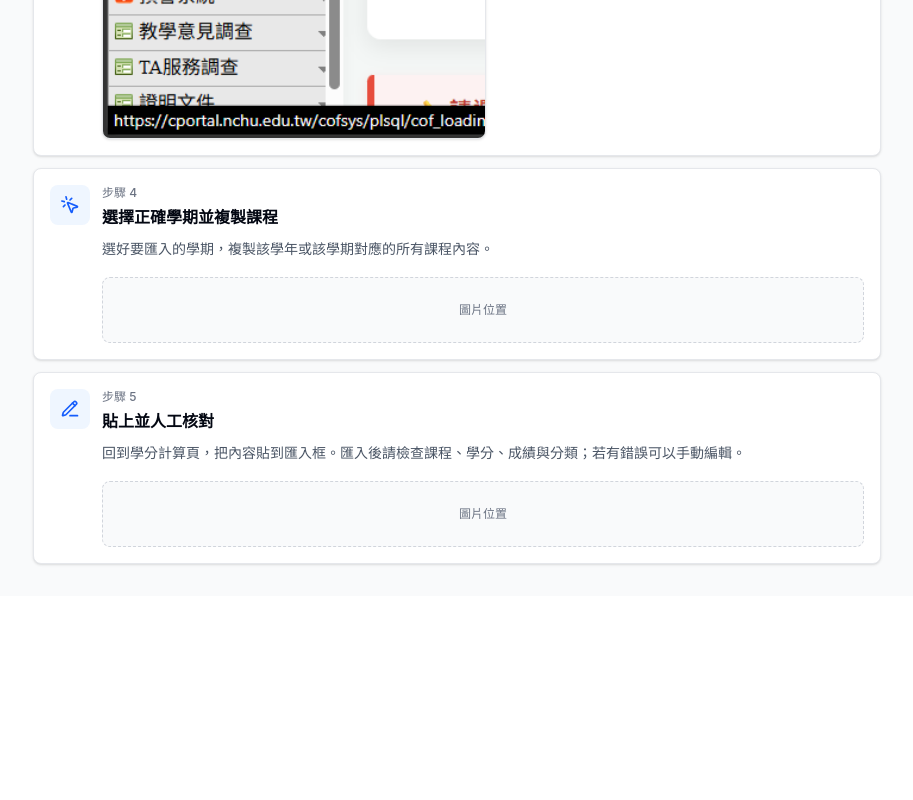
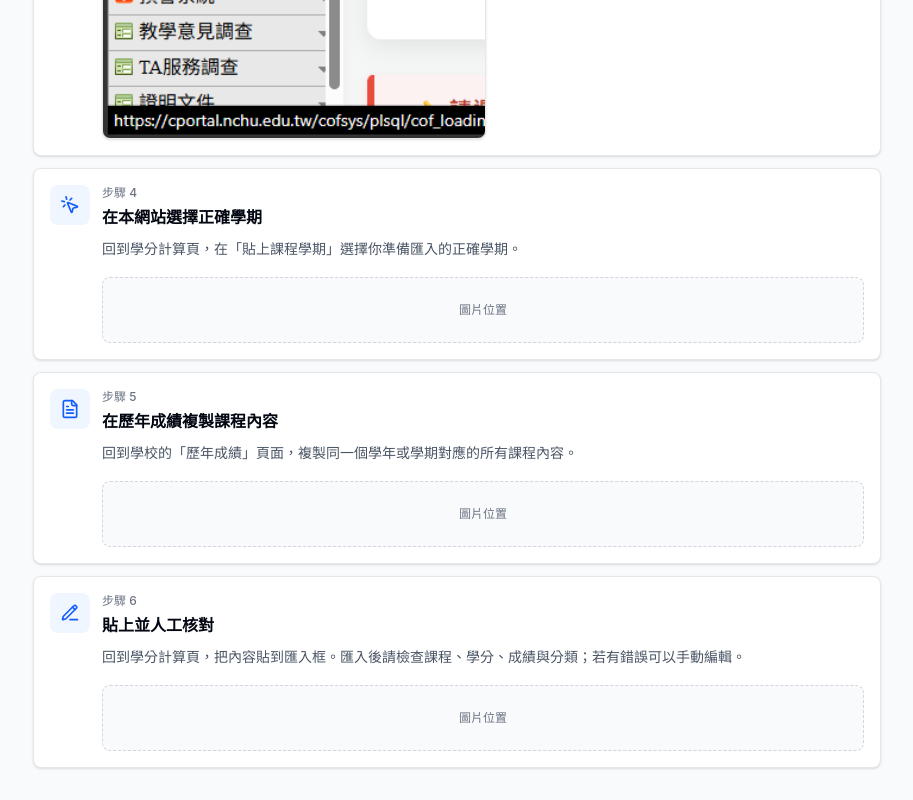
Before and after one commit to ZackDora/nchu-project, a React (Vite) app: page /manual in a window 1280 px wide. Shown: the part 1948-2748 px from the top of the page, without its empty margins (183-1096 px from the left). Before the commit the page ends 2544 px from the top, so only its background shows below. Built offline with nearby package versions, Linux system fonts and the light colour scheme.

Commit message:
Split manual term selection step

```diff
--- a/src/app/components/InstructionManual.tsx
+++ b/src/app/components/InstructionManual.tsx
@@ -39,8 +39,13 @@ const manualSteps = [
   },
   {
     icon: MousePointerClick,
-    title: "選擇正確學期並複製課程",
-    description: "選好要匯入的學期，複製該學年或該學期對應的所有課程內容。",
+    title: "在本網站選擇正確學期",
+    description: "回到學分計算頁，在「貼上課程學期」選擇你準備匯入的正確學期。",
+  },
+  {
+    icon: FileText,
+    title: "在歷年成績複製課程內容",
+    description: "回到學校的「歷年成績」頁面，複製同一個學年或學期對應的所有課程內容。",
   },
   {
     icon: PencilLine,
```
